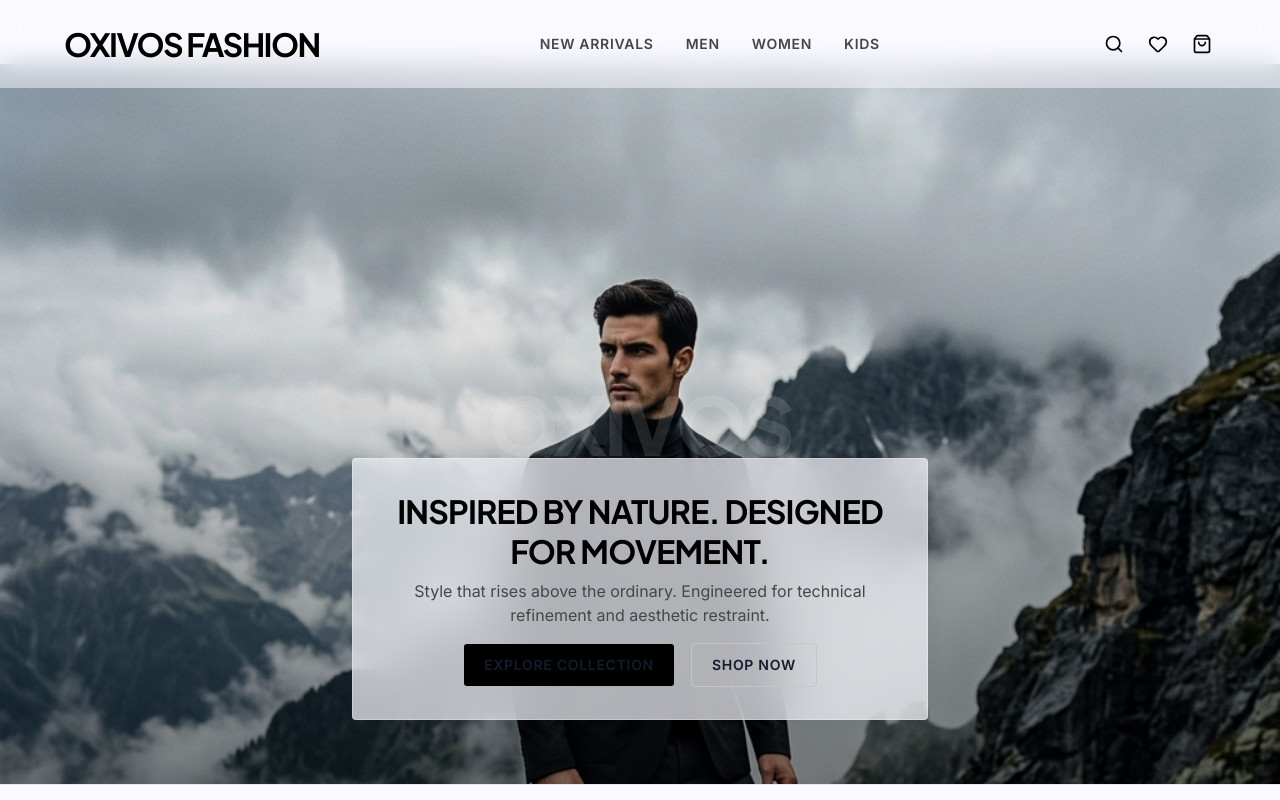
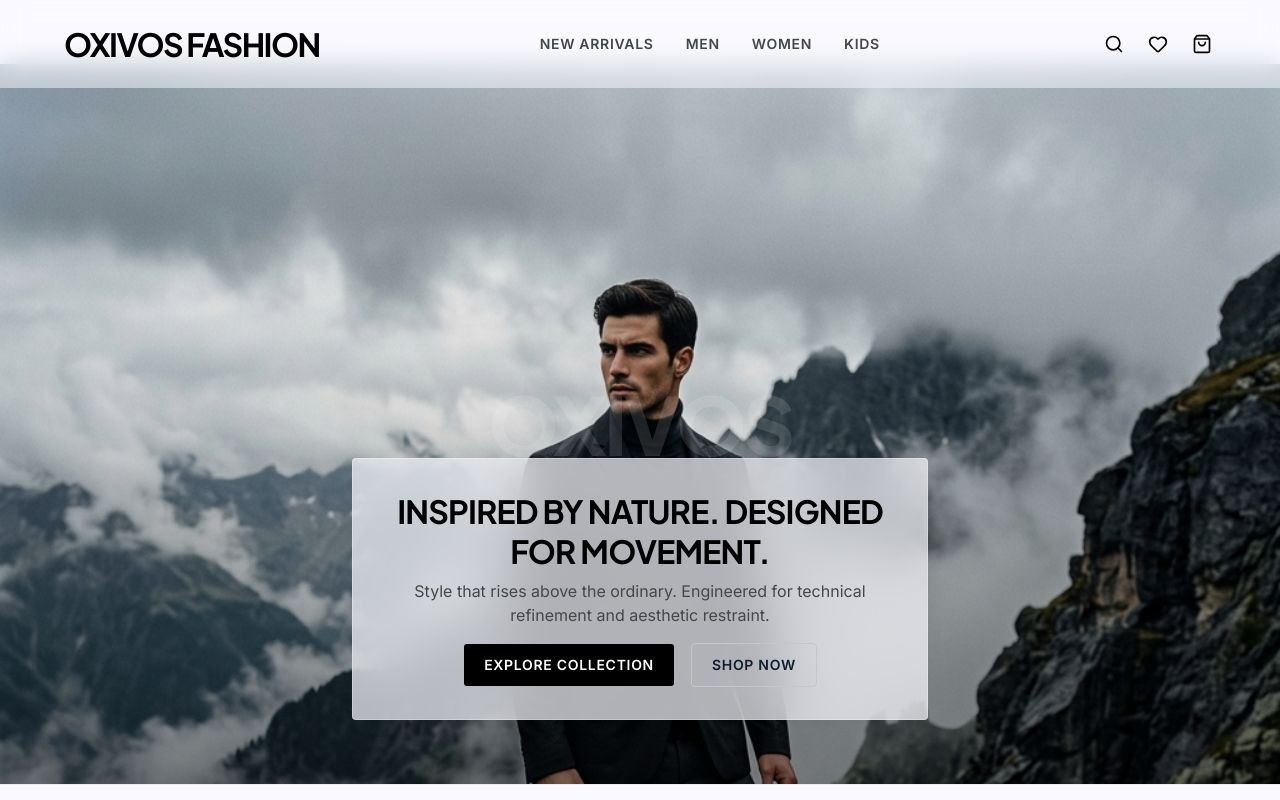
Before and after one commit to selim2066/Oxivos-Fashion, a Next.js app: page / in a window 1280 px wide. Shown: the top 800 px of the page. Built offline with nearby package versions, Linux system fonts and the light colour scheme.

Commit message:
fix: force white text on primary/secondary/destructive buttons via data-variant CSS attribute selector

```diff
--- a/src/app/globals.css
+++ b/src/app/globals.css
@@ -260,4 +260,16 @@
   html {
     @apply scroll-smooth;
   }
+
+  /* Force white text on filled button variants regardless of Tailwind class order */
+  [data-slot="button"][data-variant="default"],
+  [data-slot="button"][data-variant="secondary"],
+  [data-slot="button"][data-variant="destructive"] {
+    color: #ffffff !important;
+  }
+  [data-slot="button"][data-variant="default"] svg,
+  [data-slot="button"][data-variant="secondary"] svg,
+  [data-slot="button"][data-variant="destructive"] svg {
+    color: #ffffff !important;
+  }
 }
--- a/src/components/ui/button.tsx
+++ b/src/components/ui/button.tsx
@@ -8,17 +8,17 @@ const buttonVariants = cva(
   {
     variants: {
       variant: {
-        default: "bg-primary text-white hover:bg-primary/95",
+        default: "bg-primary !text-white [&_svg]:!text-white hover:bg-primary/95",
         outline:
           "border-outline-variant bg-transparent text-primary hover:bg-surface-container-low hover:text-primary",
         secondary:
-          "bg-secondary text-white hover:bg-secondary/95",
+          "bg-secondary !text-white [&_svg]:!text-white hover:bg-secondary/95",
         glass:
           "bg-white/95 dark:bg-surface-container-lowest/95 backdrop-blur text-primary hover:bg-white dark:hover:bg-surface-container-lowest transition-all border border-outline-variant/10 font-label-md text-label-md uppercase tracking-wider font-semibold",
         ghost:
           "hover:bg-surface-container-low hover:text-primary",
         destructive:
-          "bg-error text-white hover:bg-error/95",
+          "bg-error !text-white [&_svg]:!text-white hover:bg-error/95",
         link: "text-primary underline-offset-4 hover:underline",
       },
       size: {
@@ -52,6 +52,7 @@ function Button({
   return (
     <ButtonPrimitive
       data-slot="button"
+      data-variant={variant}
       className={cn(buttonVariants({ variant, size, className }))}
       {...props}
     />
```
